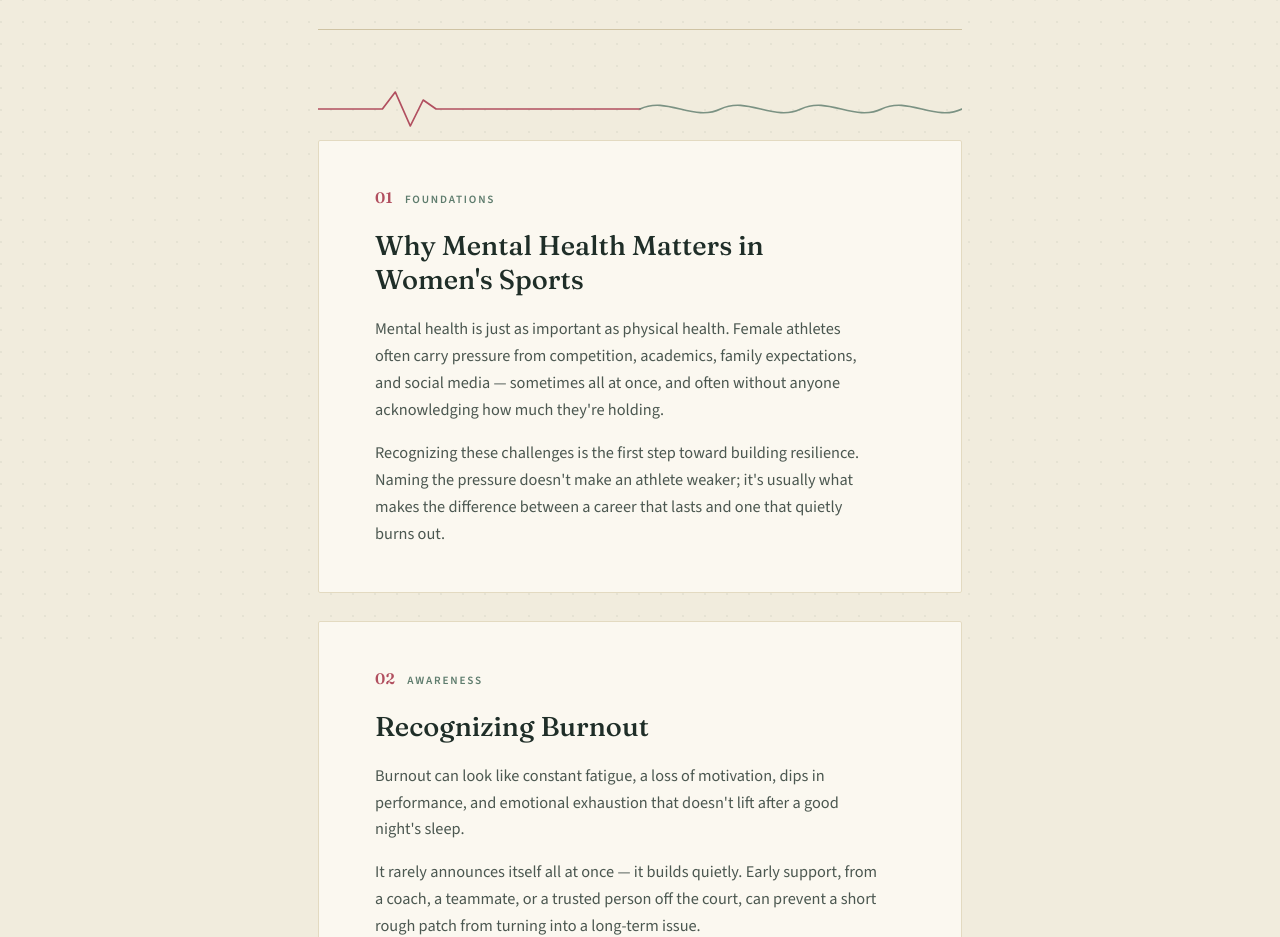
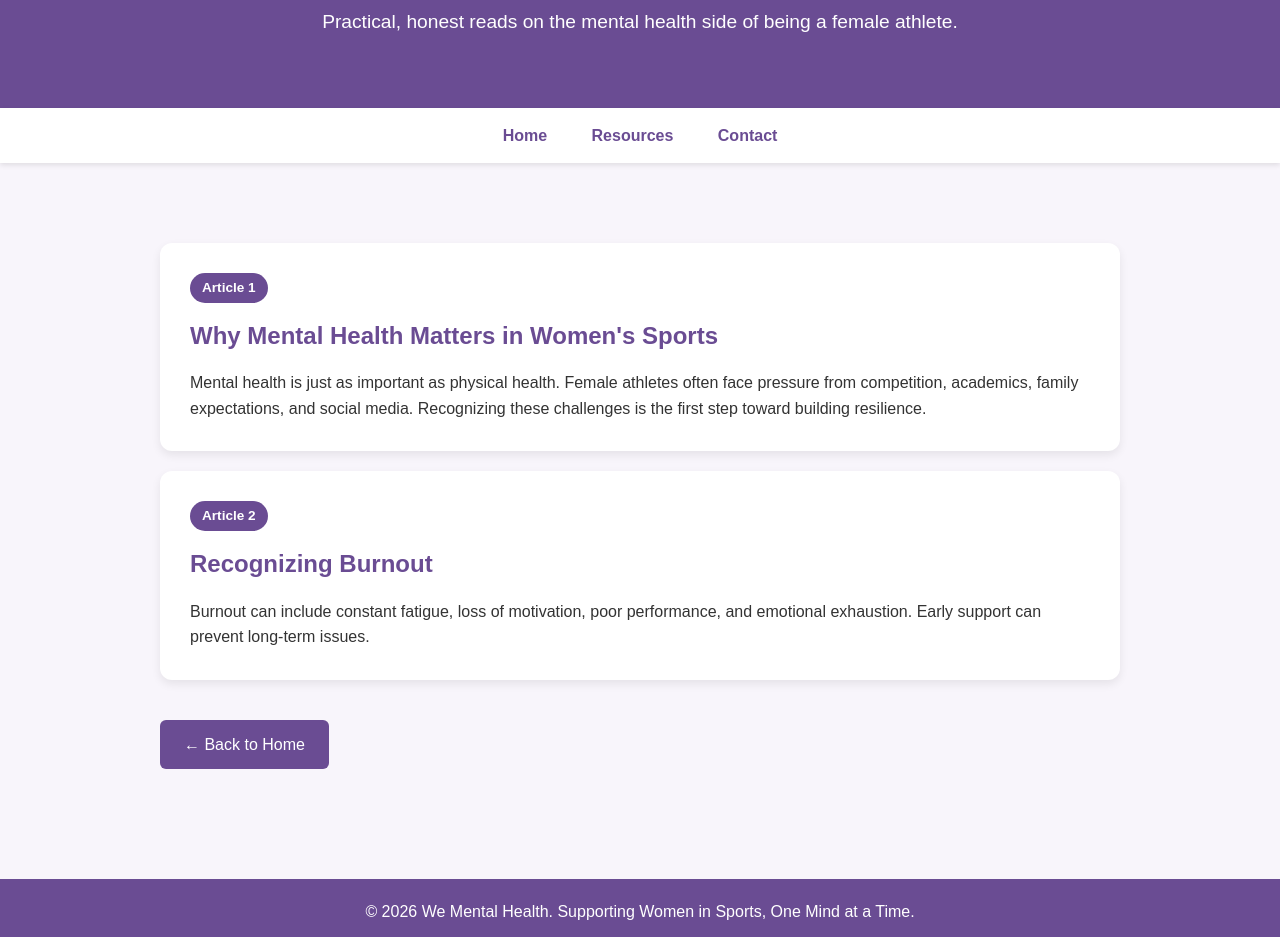
Before and after one commit to oyeniyiok/ok, a plain HTML site: page my-site/articles.html in a window 1280 px wide. Shown: the part 155-1092 px from the top of the page. Drawn offline with nearby package versions, Linux system fonts and the light colour scheme.

Commit message:
Update articles.html

```diff
--- a/my-site/articles.html
+++ b/my-site/articles.html
@@ -1,260 +1,157 @@
 <!DOCTYPE html>
 <html lang="en">
 <head>
-<meta charset="UTF-8">
-<meta name="viewport" content="width=device-width, initial-scale=1.0">
-<title>Mental Health</title>
-<link rel="preconnect" href="https://fonts.googleapis.com">
-<link rel="preconnect" href="https://fonts.gstatic.com" crossorigin>
-<link href="https://fonts.googleapis.com/css2?family=Fraunces:opsz,wght@9..144,400;9..144,500;9..144,600&family=Source+Sans+3:wght@400;500;600;700&display=swap" rel="stylesheet">
-<style>
-  :root{
-    --bg: #F1ECDD;
-    --panel: #FBF8F0;
-    --ink: #1F2E28;
-    --ink-soft: #4B5750;
-    --sage: #5E7C6D;
-    --sage-deep: #1F2E28;
-    --accent: #B14F5F;
-    --line: #CFC3A3;
-    --line-soft: #E3DAC1;
-    --radius: 2px;
-  }
+  <meta charset="UTF-8">
+  <meta name="viewport" content="width=device-width, initial-scale=1.0">
+  <title>Mental Wellness Articles | We Mental Health</title>
 
-  * { box-sizing: border-box; }
+  <style>
+    * {
+      margin: 0;
+      padding: 0;
+      box-sizing: border-box;
+    }
 
-  html { scroll-behavior: smooth; }
+    body {
+      font-family: Arial, Helvetica, sans-serif;
+      line-height: 1.6;
+      color: #333;
+      background: #f8f5fb;
+    }
 
-  body{
-    margin: 0;
-    background: var(--bg);
-    color: var(--ink);
-    font-family: 'Source Sans 3', sans-serif;
-    line-height: 1.65;
-    -webkit-font-smoothing: antialiased;
-  }
+    header {
+      background: #6a4c93;
+      color: white;
+      text-align: center;
+      padding: 70px 20px;
+    }
 
-  body::before{
-    content: "";
-    position: fixed;
-    inset: 0;
-    pointer-events: none;
-    background-image:
-      radial-gradient(circle at 1px 1px, rgba(31,46,40,0.05) 1px, transparent 0);
-    background-size: 22px 22px;
-    z-index: 0;
-  }
+    header h1 {
+      font-size: 3rem;
+      margin-bottom: 15px;
+    }
 
-  .wrap{
-    position: relative;
-    z-index: 1;
-    max-width: 700px;
-    margin: 0 auto;
-    padding: 72px 28px 120px;
-  }
+    header p {
+      font-size: 1.2rem;
+      max-width: 700px;
+      margin: auto;
+    }
 
-  .masthead{
-    margin-bottom: 56px;
-  }
+    nav {
+      background: white;
+      padding: 15px;
+      text-align: center;
+      box-shadow: 0 2px 5px rgba(0,0,0,0.1);
+    }
 
-  .eyebrow{
-    display: block;
-    font-size: 0.72rem;
-    font-weight: 600;
-    letter-spacing: 0.22em;
-    text-transform: uppercase;
-    color: var(--sage);
-    margin-bottom: 14px;
-  }
+    nav a {
+      color: #6a4c93;
+      text-decoration: none;
+      margin: 0 20px;
+      font-weight: bold;
+    }
 
-  h1{
-    font-family: 'Fraunces', serif;
-    font-optical-sizing: auto;
-    font-weight: 500;
-    font-size: clamp(2.1rem, 5vw, 3rem);
-    line-height: 1.08;
-    letter-spacing: -0.01em;
-    margin: 0 0 18px;
-    color: var(--ink);
-  }
+    section {
+      max-width: 1000px;
+      margin: auto;
+      padding: 60px 20px;
+    }
 
-  .masthead p.dek{
-    margin: 0;
-    max-width: 46ch;
-    color: var(--ink-soft);
-    font-size: 1.02rem;
-  }
+    .card {
+      background: white;
+      padding: 30px;
+      margin: 20px 0;
+      border-radius: 12px;
+      box-shadow: 0 4px 10px rgba(0,0,0,0.08);
+    }
 
-  .masthead-rule{
-    margin-top: 32px;
-    border: none;
-    border-top: 1px solid var(--line);
-  }
+    .card p {
+      margin-top: 12px;
+    }
 
-  /* Signature element: a pulse line that settles from a heartbeat spike
-     into a calm, even wave — the visual thesis of the whole page. */
-  .pulse{
-    width: 100%;
-    height: 46px;
-    margin: 40px 0 8px;
-    display: block;
-  }
-  .pulse path{
-    fill: none;
-    stroke: var(--accent);
-    stroke-width: 1.6;
-    stroke-linecap: round;
-    stroke-linejoin: round;
-  }
-  .pulse .calm{
-    stroke: var(--sage);
-    opacity: 0.8;
-  }
+    h2 {
+      color: #6a4c93;
+      margin-bottom: 15px;
+    }
 
-  article{
-    background: var(--panel);
-    border: 1px solid var(--line-soft);
-    border-radius: var(--radius);
-    padding: 44px clamp(24px, 5vw, 56px);
-    margin-bottom: 28px;
-    position: relative;
-  }
+    .article-number {
+      display: inline-block;
+      background: #6a4c93;
+      color: white;
+      font-size: 0.85rem;
+      font-weight: bold;
+      padding: 4px 12px;
+      border-radius: 20px;
+      margin-bottom: 14px;
+    }
 
-  article + article{
-    margin-top: 8px;
-  }
+    .button {
+      display: inline-block;
+      margin-top: 20px;
+      background: #6a4c93;
+      color: white;
+      padding: 12px 24px;
+      text-decoration: none;
+      border-radius: 6px;
+    }
 
-  .entry-label{
-    display: flex;
-    align-items: baseline;
-    gap: 12px;
-    margin-bottom: 18px;
-  }
+    .button:hover {
+      background: #56407a;
+    }
 
-  .entry-number{
-    font-family: 'Fraunces', serif;
-    font-size: 0.95rem;
-    font-weight: 600;
-    color: var(--accent);
-    letter-spacing: 0.02em;
-  }
+    footer {
+      background: #6a4c93;
+      color: white;
+      text-align: center;
+      padding: 20px;
+      margin-top: 50px;
+    }
+  </style>
+</head>
 
-  .entry-tag{
-    font-size: 0.7rem;
-    font-weight: 600;
-    text-transform: uppercase;
-    letter-spacing: 0.16em;
-    color: var(--sage);
-  }
+<body>
 
-  h2{
-    font-family: 'Fraunces', serif;
-    font-weight: 500;
-    font-size: clamp(1.35rem, 3vw, 1.7rem);
-    line-height: 1.25;
-    margin: 0 0 20px;
-    color: var(--ink);
-    max-width: 22ch;
-  }
+<header>
+  <h1>Mental Wellness Articles</h1>
+  <p>
+    Practical, honest reads on the mental health side of being a female athlete.
+  </p>
+</header>
 
-  article p{
-    margin: 0;
-    color: var(--ink-soft);
-    font-size: 1.02rem;
-    max-width: 62ch;
-  }
+<nav>
+  <a href="index.html">Home</a>
+  <a href="index.html#resources">Resources</a>
+  <a href="index.html#contact">Contact</a>
+</nav>
 
-  article p + p{
-    margin-top: 16px;
-  }
+<section>
 
-  .back-link{
-    display: inline-flex;
-    align-items: center;
-    gap: 8px;
-    margin-top: 44px;
-    font-size: 0.92rem;
-    font-weight: 600;
-    color: var(--sage-deep);
-    text-decoration: none;
-    border-bottom: 1px solid var(--line);
-    padding-bottom: 2px;
-    transition: border-color 0.2s ease, color 0.2s ease;
-  }
-
-  .back-link:hover{
-    color: var(--accent);
-    border-color: var(--accent);
-  }
-
-  .back-link:focus-visible,
-  a:focus-visible{
-    outline: 2px solid var(--accent);
-    outline-offset: 3px;
-  }
-
-  @media (prefers-reduced-motion: reduce){
-    html{ scroll-behavior: auto; }
-  }
-
-  @media (max-width: 480px){
-    .wrap{ padding: 48px 18px 90px; }
-    article{ padding: 32px 20px; }
-  }
-</style>
-</head>
-<body>
-<div class="wrap">
-
-  <div class="masthead"
-    <h1>Mental Health</h1>
-    <p class="dek">Short reads on the parts of an athlete's life that never show up on the scoreboard.</p>
-    <hr class="masthead-rule">
+  <div class="card">
+    <span class="article-number">Article 1</span>
+    <h2>Why Mental Health Matters in Women's Sports</h2>
+    <p>
+      Mental health is just as important as physical health. Female athletes often face
+      pressure from competition, academics, family expectations, and social media.
+      Recognizing these challenges is the first step toward building resilience.
+    </p>
   </div>
 
-  <!-- Signature: heartbeat settling into a calm wave -->
-  <svg class="pulse" viewBox="0 0 600 46" preserveAspectRatio="none" aria-hidden="true">
-    <path d="M0,23 L60,23 L72,6 L86,40 L98,14 L110,23 L300,23" />
-    <path class="calm" d="M300,23 C325,10 350,36 375,23 C400,10 425,36 450,23 C475,10 500,36 525,23 C550,10 575,36 600,23" />
-  </svg>
-
-  <article id="article-1">
-    <div class="entry-label">
-      <span class="entry-number">01</span>
-      <span class="entry-tag">Foundations</span>
-    </div>
-    <h2>Why Mental Health Matters in Women's Sports</h2>
-    <p>
-      Mental health is just as important as physical health. Female athletes often carry
-      pressure from competition, academics, family expectations, and social media —
-      sometimes all at once, and often without anyone acknowledging how much they're holding.
-    </p>
-    <p>
-      Recognizing these challenges is the first step toward building resilience. Naming the
-      pressure doesn't make an athlete weaker; it's usually what makes the difference between
-      a career that lasts and one that quietly burns out.
-    </p>
-  </article>
-
-  <article id="article-2">
-    <div class="entry-label">
-      <span class="entry-number">02</span>
-      <span class="entry-tag">Awareness</span>
-    </div>
+  <div class="card">
+    <span class="article-number">Article 2</span>
     <h2>Recognizing Burnout</h2>
     <p>
-      Burnout can look like constant fatigue, a loss of motivation, dips in performance, and
-      emotional exhaustion that doesn't lift after a good night's sleep.
+      Burnout can include constant fatigue, loss of motivation, poor performance,
+      and emotional exhaustion. Early support can prevent long-term issues.
     </p>
-    <p>
-      It rarely announces itself all at once — it builds quietly. Early support, from a coach,
-      a teammate, or a trusted person off the court, can prevent a short rough patch from
-      turning into a long-term issue.
-    </p>
-  </article>
+  </div>
 
-  <a class="back-link" href="index.html">&larr; Back to Home</a>
+  <a href="index.html" class="button">← Back to Home</a>
 
-</div>
+</section>
+
+<footer>
+  <p>&copy; 2026 We Mental Health. Supporting Women in Sports, One Mind at a Time.</p>
+</footer>
+
 </body>
 </html>
```
